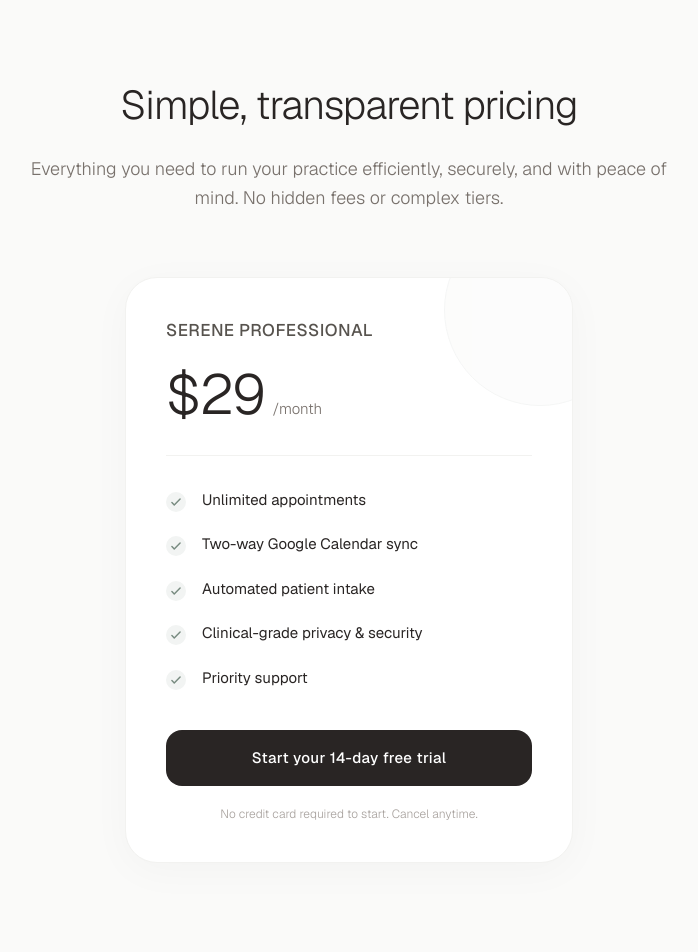
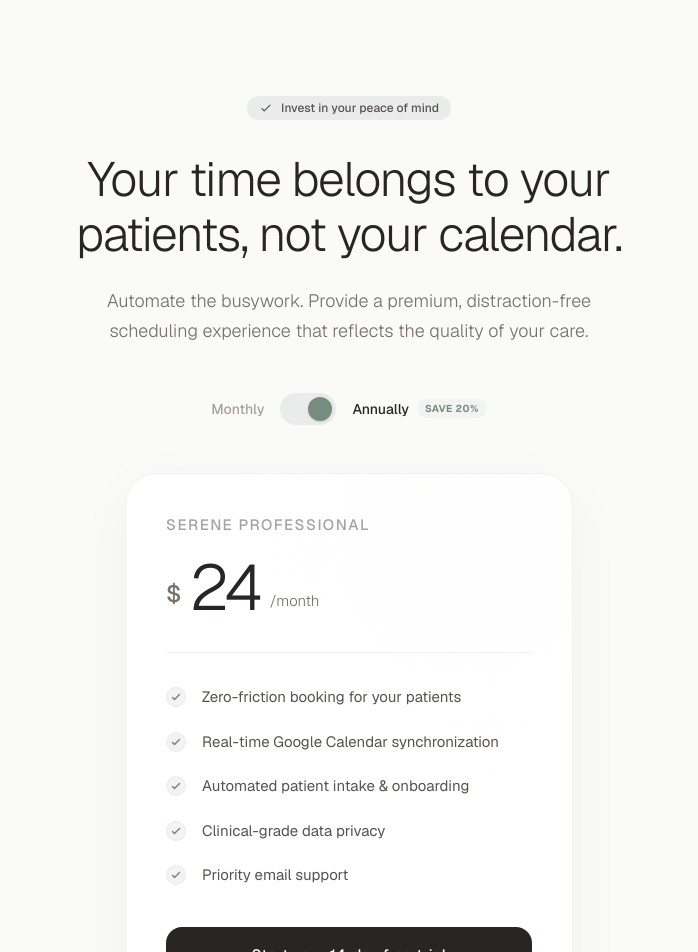
Before and after one commit to sebasgc4408/SereneBDDfinal, a Next.js app: page /pricing in a window 1280 px wide. Shown: the top 952 px of the page, without its empty margins (291-989 px from the left). Built offline with nearby package versions, Linux system fonts and the light colour scheme.

Commit message:
feat(ui): Redesign Pricing with persuasive flow and Framer Motion interactions

```diff
--- a/src/components/Pricing.tsx
+++ b/src/components/Pricing.tsx
@@ -1,69 +1,159 @@
 'use client'
 
-import React from 'react'
+import React, { useState } from 'react'
+import { motion, AnimatePresence } from 'framer-motion'
 
 const Pricing = () => {
+  const [isAnnual, setIsAnnual] = useState(true)
+
   const features = [
-    "Unlimited appointments",
-    "Two-way Google Calendar sync",
-    "Automated patient intake",
-    "Clinical-grade privacy & security",
-    "Priority support"
+    "Zero-friction booking for your patients",
+    "Real-time Google Calendar synchronization",
+    "Automated patient intake & onboarding",
+    "Clinical-grade data privacy",
+    "Priority email support"
   ]
 
   return (
-    <div className="min-h-screen bg-[#FAFAF9] font-sans selection:bg-[#788B80] selection:text-white flex flex-col items-center justify-center py-20 px-6 sm:px-12">
+    <div className="min-h-screen bg-[#FAFAF9] font-sans selection:bg-[#788B80] selection:text-white flex flex-col items-center pt-24 pb-32 px-6">
 
-      {/* Header */}
-      <div className="text-center max-w-2xl mb-16">
-        <h1 className="text-3xl md:text-[40px] font-light tracking-tight text-[#292524] mb-6 leading-tight">
-          Simple, transparent pricing
+      {/* Story & Value Proposition */}
+      <motion.div
+        initial={{ opacity: 0, y: 20 }}
+        animate={{ opacity: 1, y: 0 }}
+        transition={{ duration: 0.8, ease: [0.22, 1, 0.36, 1] }}
+        className="text-center max-w-2xl mb-12"
+      >
+        <div className="inline-flex items-center gap-2 px-3 py-1 rounded-full bg-[#EAECEB] text-xs font-medium text-[#57534E] mb-8">
+          <svg className="w-3.5 h-3.5" fill="none" viewBox="0 0 24 24" stroke="currentColor">
+             <path strokeLinecap="round" strokeLinejoin="round" strokeWidth={2} d="M5 13l4 4L19 7" />
+          </svg>
+          Invest in your peace of mind
+        </div>
+
+        <h1 className="text-4xl md:text-[48px] font-light tracking-tight text-[#292524] mb-6 leading-[1.15]">
+          Your time belongs to your patients, not your calendar.
         </h1>
-        <p className="text-[15px] md:text-lg font-light leading-relaxed text-[#78716C]">
-          Everything you need to run your practice efficiently, securely, and with peace of mind. No hidden fees or complex tiers.
+        <p className="text-base md:text-lg font-light leading-relaxed text-[#78716C] max-w-xl mx-auto">
+          Automate the busywork. Provide a premium, distraction-free scheduling experience that reflects the quality of your care.
         </p>
-      </div>
+      </motion.div>
 
-      {/* Pricing Card */}
-      <div className="w-full max-w-md bg-white rounded-[32px] shadow-[0_8px_40px_rgb(0,0,0,0.03)] border border-[#F2F2F0] p-10 flex flex-col relative overflow-hidden">
+      {/* Monthly / Annual Toggle */}
+      <motion.div
+        initial={{ opacity: 0 }}
+        animate={{ opacity: 1 }}
+        transition={{ delay: 0.2, duration: 0.8 }}
+        className="flex items-center justify-center gap-4 mb-12"
+      >
+        <span className={`text-sm font-medium transition-colors duration-300 ${!isAnnual ? 'text-[#292524]' : 'text-[#A8A29E]'}`}>
+          Monthly
+        </span>
 
-        {/* Subtle decorative background element */}
-        <div className="absolute top-0 right-0 -mr-16 -mt-16 w-48 h-48 bg-[#FAFAF9] rounded-full opacity-50 border border-[#EAECEB]"></div>
+        <button
+          onClick={() => setIsAnnual(!isAnnual)}
+          className="relative w-14 h-8 rounded-full bg-[#EAECEB] p-1 cursor-pointer transition-colors duration-300 focus:outline-none focus-visible:ring-2 focus-visible:ring-[#788B80] focus-visible:ring-offset-2"
+        >
+          <motion.div
+            layout
+            className="w-6 h-6 bg-white rounded-full shadow-sm"
+            animate={{
+              x: isAnnual ? 24 : 0,
+              backgroundColor: isAnnual ? "#788B80" : "#FFFFFF"
+            }}
+            transition={{ type: "spring", stiffness: 500, damping: 30 }}
+          />
+        </button>
+
+        <div className="flex items-center gap-2">
+          <span className={`text-sm font-medium transition-colors duration-300 ${isAnnual ? 'text-[#292524]' : 'text-[#A8A29E]'}`}>
+            Annually
+          </span>
+          <span className="text-[10px] font-bold uppercase tracking-wider text-[#788B80] bg-[#F2F4F3] px-2 py-0.5 rounded-full">
+            Save 20%
+          </span>
+        </div>
+      </motion.div>
+
+      {/* Interactive Pricing Card */}
+      <motion.div
+        initial={{ opacity: 0, y: 30 }}
+        animate={{ opacity: 1, y: 0 }}
+        transition={{ delay: 0.4, duration: 0.8, ease: [0.22, 1, 0.36, 1] }}
+        className="w-full max-w-md bg-white rounded-[32px] shadow-[0_16px_60px_rgb(0,0,0,0.04)] border border-[#F2F2F0] p-10 flex flex-col relative overflow-hidden group"
+      >
+        {/* Subtle decorative gradient that reacts to hover */}
+        <div className="absolute top-0 right-0 w-64 h-64 bg-gradient-to-br from-[#FAFAF9] to-white rounded-full blur-3xl opacity-50 transition-transform duration-700 group-hover:scale-110 translate-x-12 -translate-y-12"></div>
 
         <div className="relative z-10">
-          <h2 className="text-[17px] font-medium tracking-wide text-[#57534E] mb-6 uppercase">
+          <h2 className="text-[15px] font-medium tracking-widest text-[#A8A29E] mb-6 uppercase">
             Serene Professional
           </h2>
 
-          <div className="flex items-baseline gap-2 mb-8">
-            <span className="text-[56px] font-light tracking-tight text-[#292524] leading-none">$29</span>
-            <span className="text-[15px] text-[#78716C] font-light">/month</span>
+          <div className="flex items-end gap-2 mb-8 h-[60px]">
+            <span className="text-[24px] font-medium text-[#78716C] mb-2">$</span>
+            <AnimatePresence mode="wait">
+              <motion.span
+                key={isAnnual ? 'annual' : 'monthly'}
+                initial={{ opacity: 0, y: 10 }}
+                animate={{ opacity: 1, y: 0 }}
+                exit={{ opacity: 0, y: -10 }}
+                transition={{ duration: 0.3 }}
+                className="text-[64px] font-light tracking-tight text-[#292524] leading-none"
+              >
+                {isAnnual ? '24' : '29'}
+              </motion.span>
+            </AnimatePresence>
+            <span className="text-[15px] text-[#78716C] font-light mb-2">/month</span>
           </div>
 
           <div className="h-px w-full bg-[#F2F2F0] mb-8"></div>
 
           <ul className="space-y-5 mb-10">
             {features.map((feature, index) => (
-              <li key={index} className="flex items-start gap-4">
-                <div className="mt-1 h-5 w-5 rounded-full bg-[#F2F4F3] flex items-center justify-center flex-shrink-0">
-                  <svg className="w-3.5 h-3.5 text-[#788B80]" fill="none" viewBox="0 0 24 24" stroke="currentColor">
-                    <path strokeLinecap="round" strokeLinejoin="round" strokeWidth={2.5} d="M5 13l4 4L19 7" />
+              <motion.li
+                key={index}
+                initial={{ opacity: 0, x: -10 }}
+                animate={{ opacity: 1, x: 0 }}
+                transition={{ delay: 0.5 + (index * 0.1), duration: 0.5 }}
+                className="flex items-start gap-4"
+              >
+                <div className="mt-0.5 h-5 w-5 rounded-full bg-[#F2F4F3] flex items-center justify-center flex-shrink-0 border border-[#EAECEB]">
+                  <svg className="w-3 h-3 text-[#788B80]" fill="none" viewBox="0 0 24 24" stroke="currentColor">
+                    <path strokeLinecap="round" strokeLinejoin="round" strokeWidth={3} d="M5 13l4 4L19 7" />
                   </svg>
                 </div>
-                <span className="text-[15px] text-[#292524] leading-relaxed">{feature}</span>
-              </li>
+                <span className="text-[15px] text-[#57534E] leading-relaxed">{feature}</span>
+              </motion.li>
             ))}
           </ul>
 
-          <button className="w-full flex items-center justify-center h-14 rounded-2xl bg-[#292524] px-8 text-[15px] font-medium tracking-wide text-white transition-all duration-300 hover:bg-[#1C1917] hover:shadow-lg hover:shadow-black/5 active:scale-[0.98]">
+          <button className="w-full flex items-center justify-center h-14 rounded-2xl bg-[#292524] px-8 text-[15px] font-medium tracking-wide text-white transition-all duration-300 hover:bg-[#1C1917] hover:shadow-[0_8px_20px_rgb(0,0,0,0.12)] hover:-translate-y-0.5 active:translate-y-0 active:scale-[0.98]">
             Start your 14-day free trial
           </button>
 
           <p className="text-center text-xs text-[#A8A29E] mt-5 font-light">
-            No credit card required to start. Cancel anytime.
+            {isAnnual ? 'Billed $288 annually.' : 'Billed monthly.'} Cancel anytime. No credit card required.
           </p>
         </div>
-      </div>
+      </motion.div>
+
+      {/* Trust / Flow extension */}
+      <motion.div
+        initial={{ opacity: 0 }}
+        animate={{ opacity: 1 }}
+        transition={{ delay: 1, duration: 1 }}
+        className="mt-20 flex flex-col items-center gap-6"
+      >
+        <p className="text-sm font-medium text-[#78716C] uppercase tracking-widest">
+          Trusted by independent practitioners
+        </p>
+        <div className="flex gap-8 opacity-40 grayscale">
+           {/* Abstract trust marks */}
+           <svg className="h-6" viewBox="0 0 100 30" fill="currentColor"><path d="M10 15a5 5 0 1010 0 5 5 0 00-10 0zm20 0a5 5 0 1010 0 5 5 0 00-10 0zm20 0a5 5 0 1010 0 5 5 0 00-10 0z"/></svg>
+           <svg className="h-6" viewBox="0 0 100 30" fill="currentColor"><path d="M10 10h80v10H10z"/></svg>
+        </div>
+      </motion.div>
 
     </div>
   )
```
Also changed, not shown: 1 other file (tests, documents, lock files or other folders).
